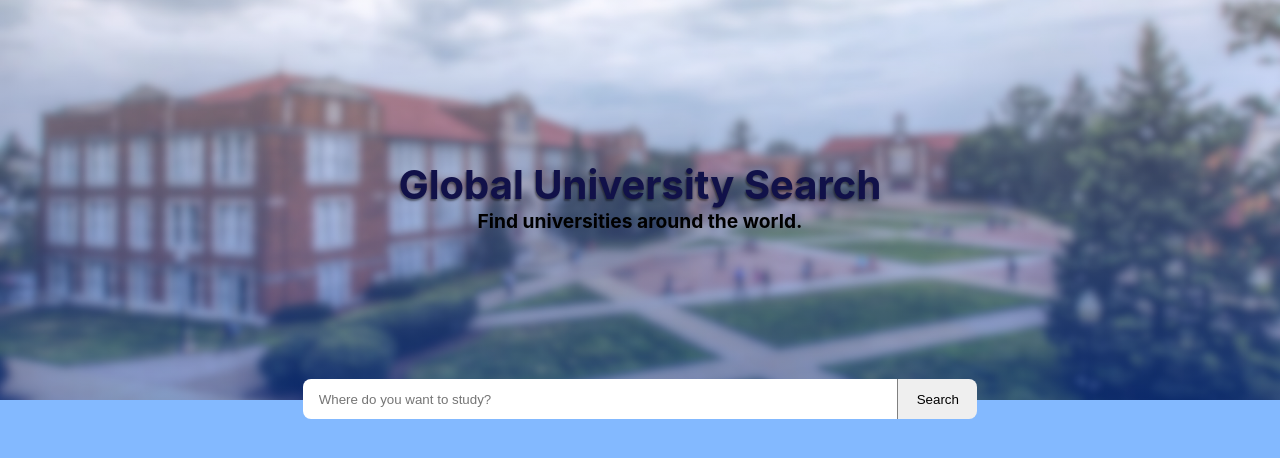
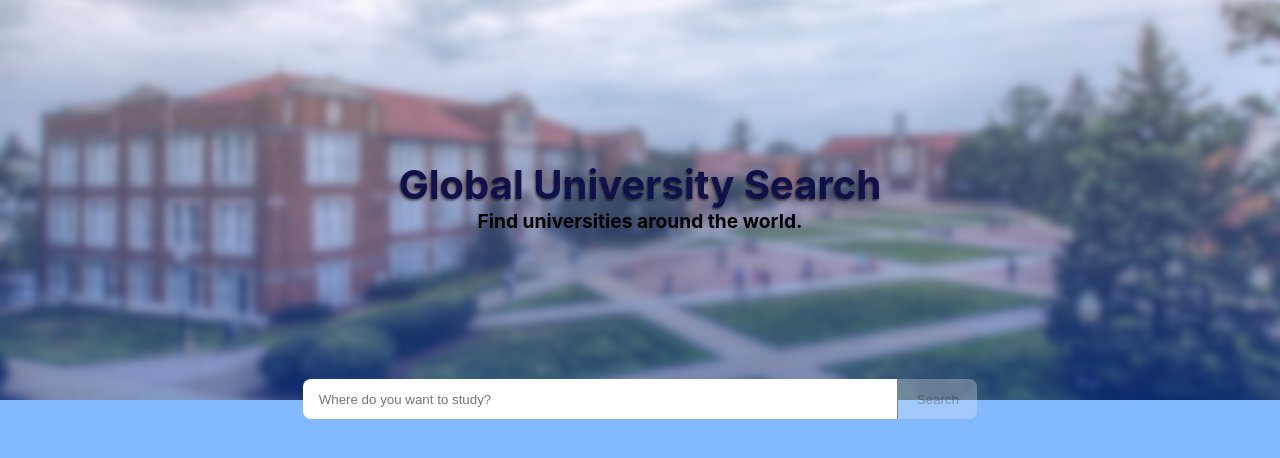
Before and after one commit to caetano-dev/University-List, a React (Create React App) app: page / in a window 1280 px wide. Shown: the top 458 px of the page. Built offline with nearby package versions, Linux system fonts and the light colour scheme.

Commit message:
Disable button

```diff
--- a/src/components/SearchBar.js
+++ b/src/components/SearchBar.js
@@ -6,10 +6,14 @@ import styles from "../styles/components/SearchBar.module.css";
 function SearchBar() {
   const [data, setData] = useState("");
   const [print, setPrint] = useState(false);
+  const [disableButton, setDisableButton] = useState(true);
 
   function getData(val) {
     setPrint(false);
     setData(val.target.value);
+    if (val.target.value) {
+      setDisableButton(false);
+    }
   }
   function handleKeypress(e) {
     if (e.key === "Enter") {
@@ -25,7 +29,9 @@ function SearchBar() {
           onChange={getData}
           onKeyPress={handleKeypress}
         />
-        <button onClick={() => setPrint(true)}>Search</button>
+        <button disabled={disableButton} onClick={() => setPrint(true)}>
+          Search
+        </button>
       </div>
 
       <div className={styles.University}>
```
